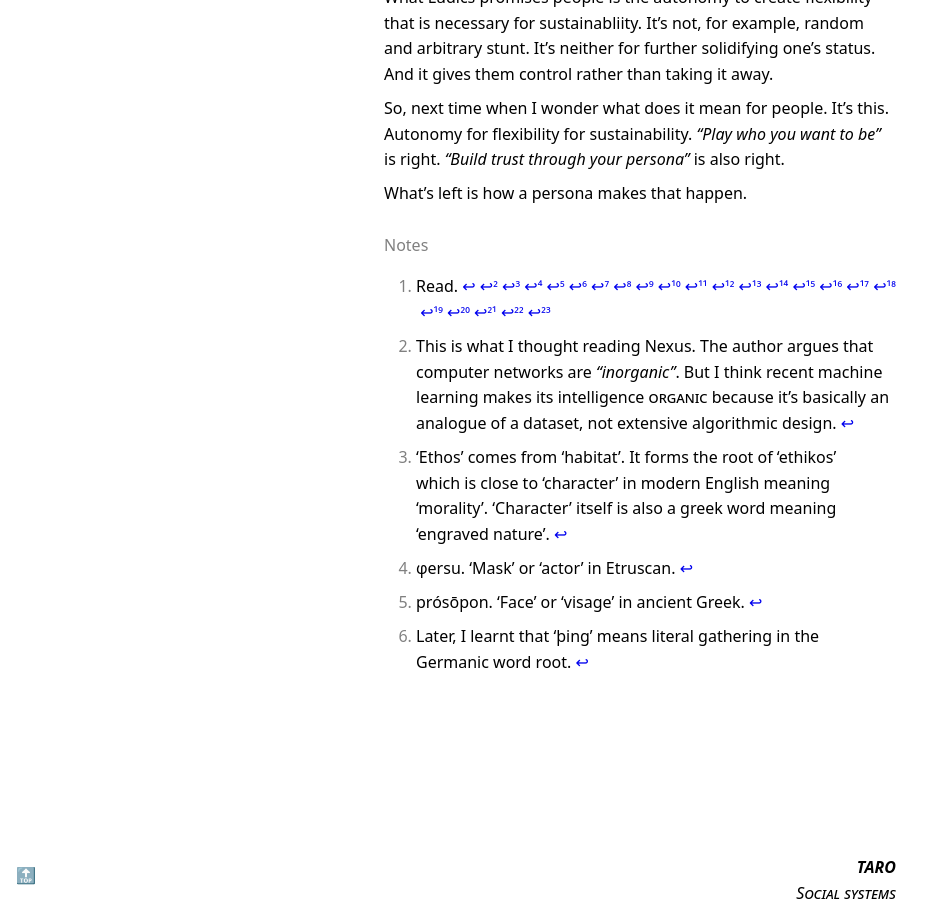
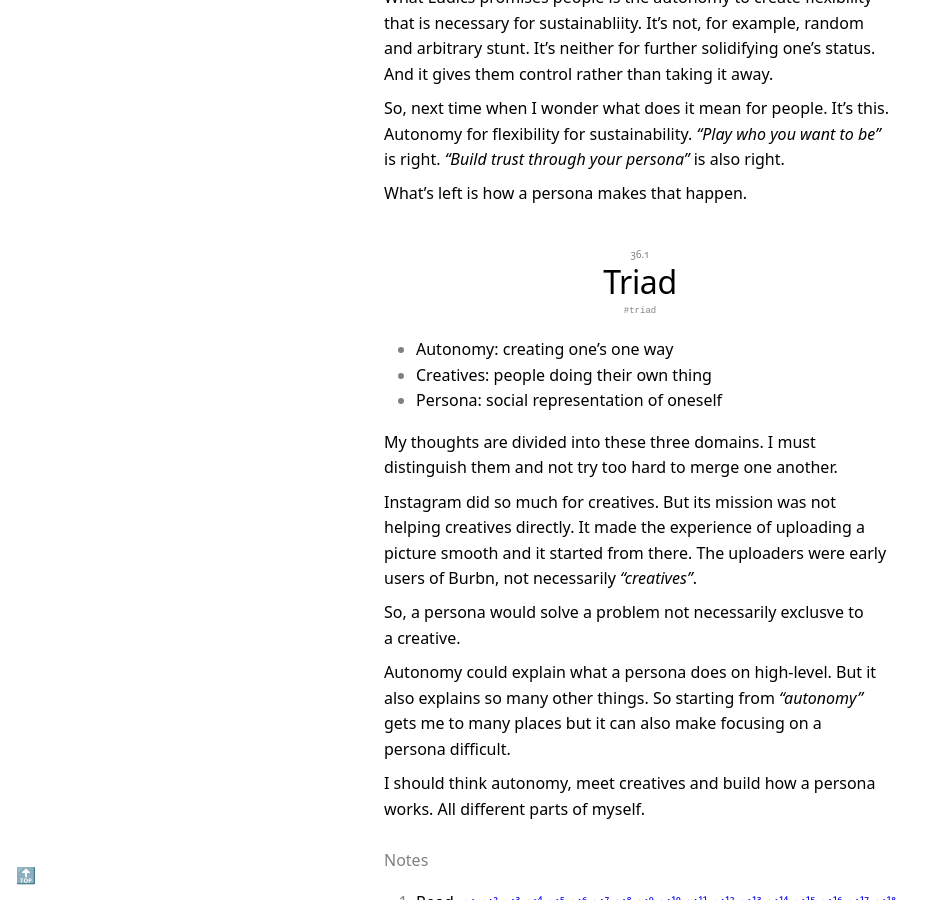
Before and after one commit to taronomy/taronomy, a Jekyll site: the page built from logs/56.md, in a window 1280 px wide and 900 px high, scrolled down 107815 px. Shown: the whole window, without its empty margins (0-942 px from the left). Built offline with Jekyll 4.4.1, drawn with Linux system fonts in a browser that asks for light colours; our own code applies the rules of GitHub Pages for plain Markdown files.

Commit message:
Update 56.md

```diff
--- a/logs/56.md
+++ b/logs/56.md
@@ -1866,3 +1866,19 @@ What Ludics promises people is the autonomy to create flexibility that is necess
 So, next time when I wonder what does it mean for people. It's this. Autonomy for flexibility for sustainability. "Play who you want to be" is right. "Build trust through your persona" is also right.
 
 What's left is how a persona makes that happen.
+
+## Triad
+
+- Autonomy: creating one's one way
+- Creatives: people doing their own thing
+- Persona: social representation of oneself
+
+My thoughts are divided into these three domains. I must distinguish them and not try too hard to merge one another.
+
+Instagram did so much for creatives. But its mission was not helping creatives directly. It made the experience of uploading a picture smooth and it started from there. The uploaders were early users of Burbn, not necessarily "creatives".
+
+So, a persona would solve a problem not necessarily exclusve to a creative.
+
+Autonomy could explain what a persona does on high-level. But it also explains so many other things. So starting from "autonomy" gets me to many places but it can also make focusing on a persona difficult.
+
+I should think autonomy, meet creatives and build how a persona works. All different parts of myself.
```
